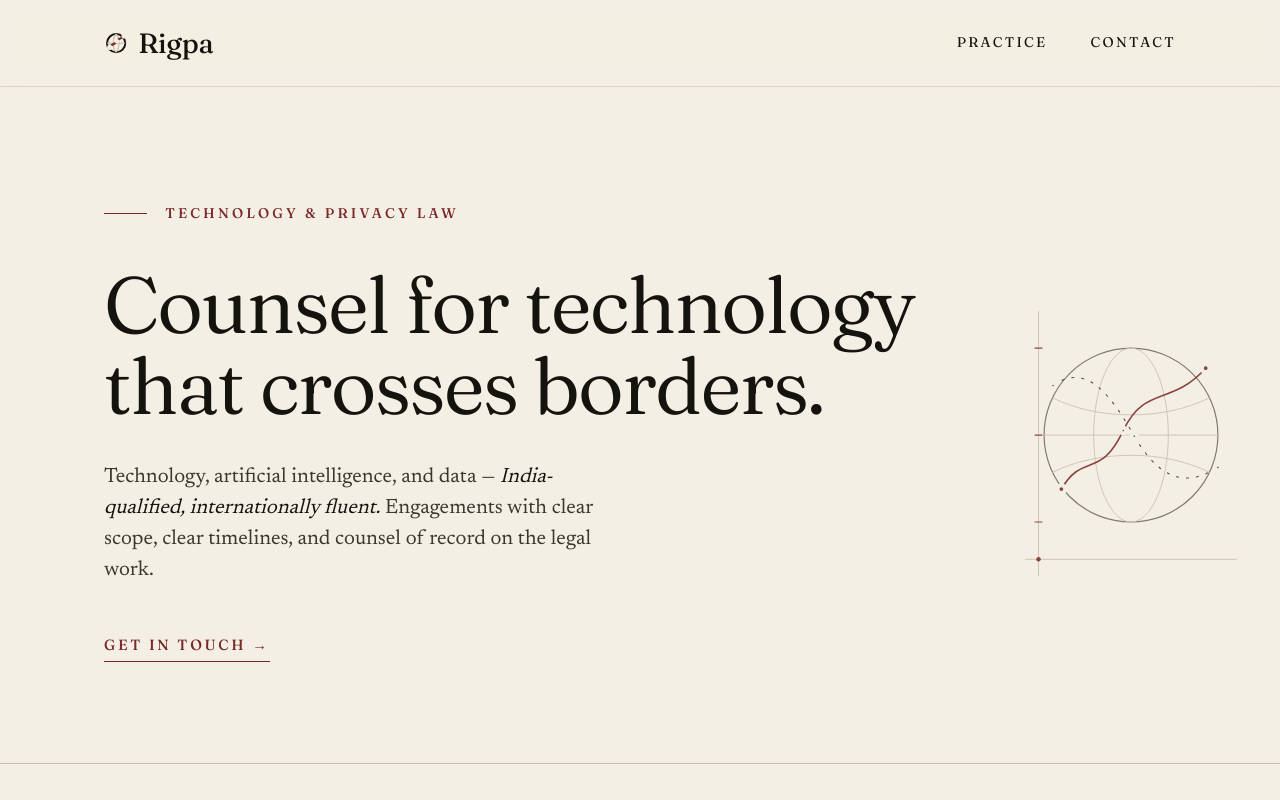
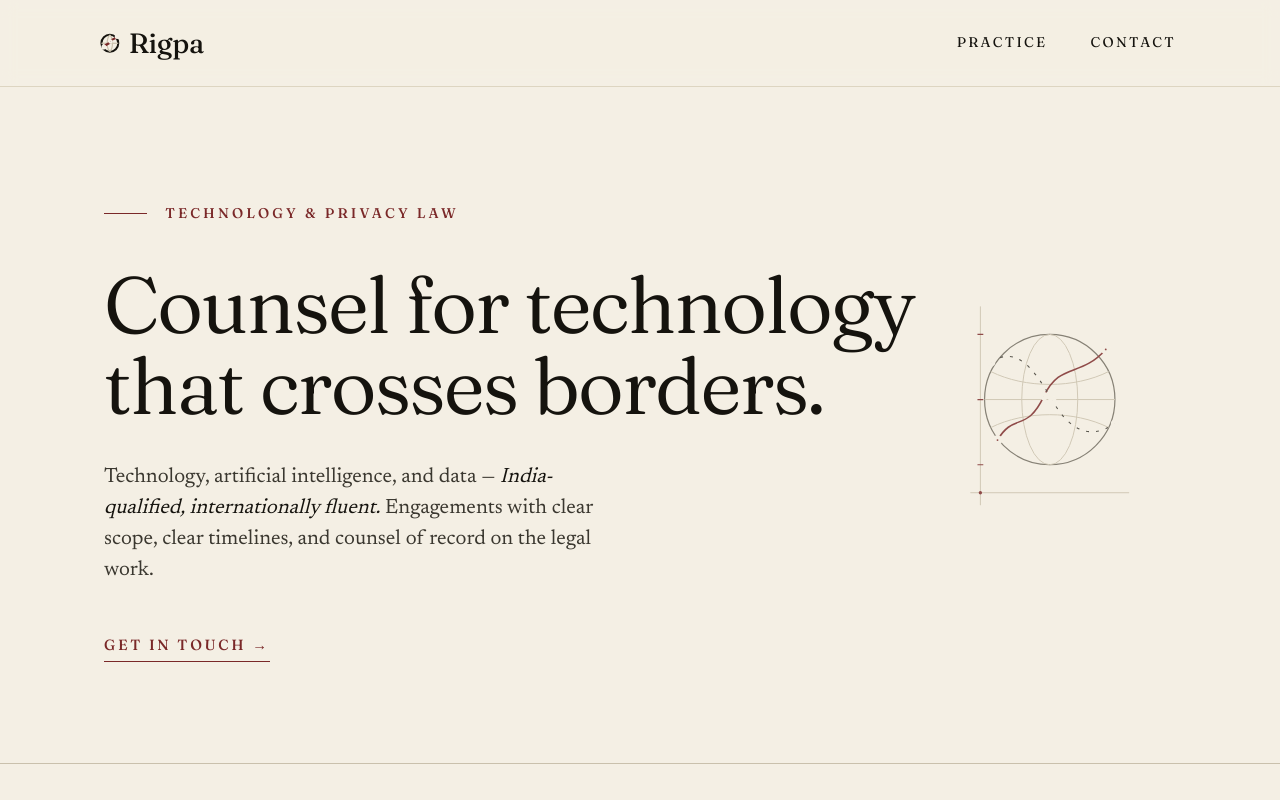
Before and after one commit to AnikaKhandekar24/rigpa-site-testing, a Next.js app: page / in a window 1280 px wide. Shown: the top 800 px of the page. Built offline with nearby package versions, Linux system fonts and the light colour scheme.

Commit message:
Tighten hero graphic and nav alignment

```diff
--- a/styles/globals.css
+++ b/styles/globals.css
@@ -151,15 +151,19 @@ nav.top {
   align-items: center;
 }
 
+.nav-row > .brand-link {
+  transform: translateX(-0.3rem);
+}
+
 .logo {
   display: inline-flex;
   align-items: center;
-  gap: 0.55rem;
+  gap: 0.42rem;
 }
 
 .logo-mark {
-  width: 1.35rem;
-  height: 1.35rem;
+  width: 1.25rem;
+  height: 1.25rem;
   flex: 0 0 auto;
   overflow: visible;
 }
@@ -239,16 +243,16 @@ nav.top li {
 .hero-copy {
   position: relative;
   z-index: 1;
-  max-width: calc(100% - 11rem);
+  max-width: calc(100% - 14.5rem);
 }
 
 .hero-graphic {
   position: absolute;
   top: clamp(5rem, 7vw, 6.4rem);
-  right: -4rem;
-  width: clamp(13rem, 18vw, 15.5rem);
+  right: clamp(1rem, 3vw, 2.75rem);
+  width: clamp(9.75rem, 12vw, 11rem);
   color: var(--rule);
-  opacity: 0.86;
+  opacity: 0.82;
 }
 
 .hero-graphic svg {
```
